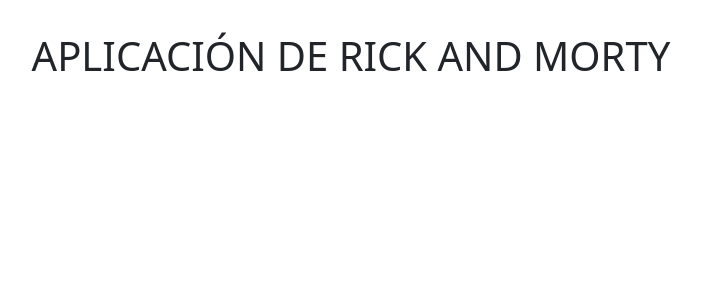
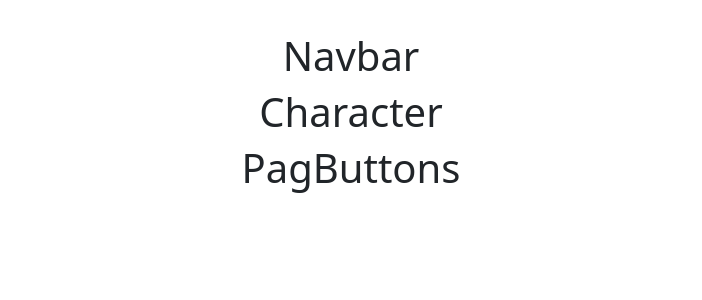
Before and after one commit to jesualujan/37-web-a-Intro_Frontend, a React (Vite) app in the folder 01.Rick_and_Morty_App/: page / in a window 1280 px wide. Shown: the top 300 px of the page, without its empty margins (289-991 px from the left). Built offline with nearby package versions, Linux system fonts and the light colour scheme.

Commit message:
✨ importar mis componentes

```diff
--- a/01.Rick_and_Morty_App/src/App.jsx
+++ b/01.Rick_and_Morty_App/src/App.jsx
@@ -1,3 +1,6 @@
+import Character from './Components/Character/Character'
+import Navbar from './Components/Navbar/Navbar'
+import PagButtons from './Components/PagButtons/PagButtons'
 import './App.css'
 
 function App() {
@@ -5,7 +8,10 @@
 
   return (
     <>
-      <h1> APLICACIÓN DE RICK AND MORTY </h1>
+    {/*de esta forma llamo a mis componentes */}
+      <Navbar />
+      <Character />
+      <PagButtons />
     </>
   )
 }
```
